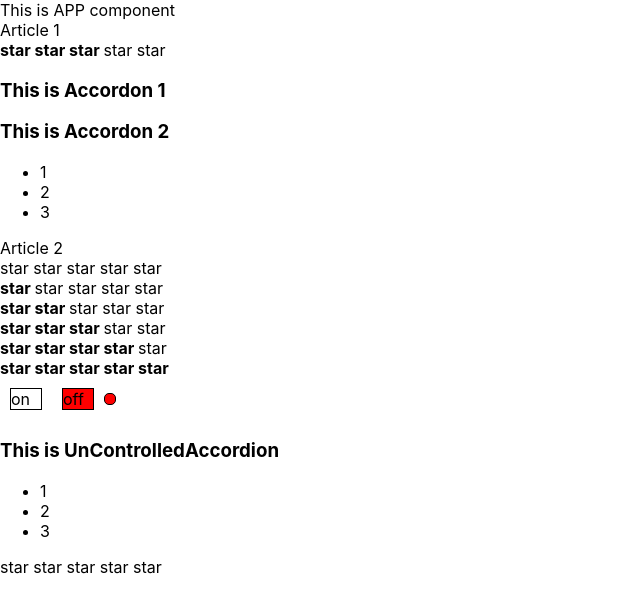
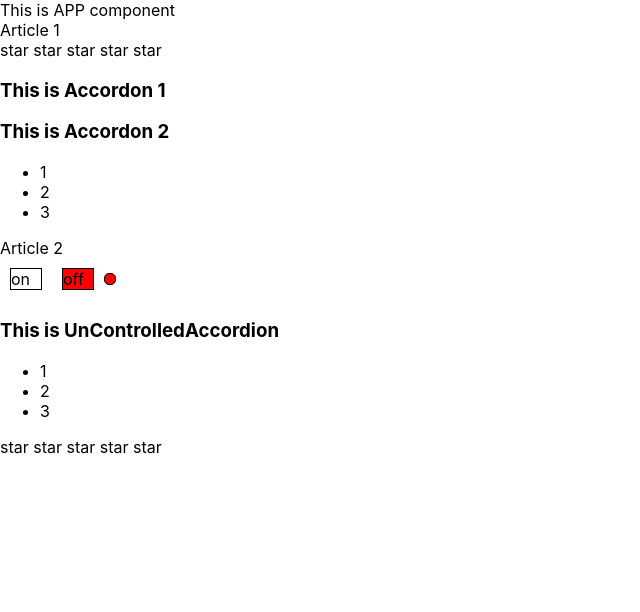
Before and after one commit to Lam1ro4eQ/it-kamasutra, a React (Create React App) app in the folder accordion/: page / in a window 1280 px wide. Shown: the top 612 px of the page, without its empty margins (0-640 px from the left). Built offline with nearby package versions, Linux system fonts and the light colour scheme.

Commit message:
callbacks

```diff
--- a/accordion/src/App.tsx
+++ b/accordion/src/App.tsx
@@ -1,27 +1,31 @@
-import React from 'react';
+import React, {useState} from 'react';
 import {Accordion} from "./components/Accordion/Accordion";
-import {Rating} from "./components/Rating/Rating";
+import {Rating, RatingValueType} from "./components/Rating/Rating";
 import OnOff from "./components/OnOff/OnOff";
 import {UnControlledAccordion} from "./components/UnControlledAccordion/UnControlledAccordion";
 import {UnControlledRating} from "./components/UnControlledRating/UnControlledRating";
 
 
 const App = () => {
+    let [ratingValue, setRatingValue] = useState<RatingValueType>(0)
+
     return (
         <div className={"App"}>
             <PageTitle title={"This is APP component"}/>
             <>Article 1</>
-            <Rating value={3}/>
+            <Rating value={ratingValue} onClick={setRatingValue}/>
+
             <Accordion titleValue={"This is Accordon 1"} collapsed={true}/>
             <Accordion titleValue={"This is Accordon 2"} collapsed={false}/>
+
             <>Article 2</>
-            <Rating value={0}/>
-            <Rating value={1}/>
-            <Rating value={2}/>
-            <Rating value={3}/>
-            <Rating value={4}/>
-            <Rating value={5}/>
-            <OnOff />
+            {/*<Rating value={0}/>*/}
+            {/*<Rating value={1}/>*/}
+            {/*<Rating value={2}/>*/}
+            {/*<Rating value={3}/>*/}
+            {/*<Rating value={4}/>*/}
+            {/*<Rating value={5}/>*/}
+            <OnOff/>
             <UnControlledAccordion titleValue={"This is UnControlledAccordion "}/>
             <UnControlledRating/>
         </div>
--- a/accordion/src/components/Rating/Rating.tsx
+++ b/accordion/src/components/Rating/Rating.tsx
@@ -1,30 +1,38 @@
 import React from "react";
 
-type StarPropsType = {
-    selected: boolean
-}
+
+export type RatingValueType = 0 | 1 | 2 | 3 | 4 | 5;
+
 
 type RatingPropsType = {
-    value:number
+    value: RatingValueType
+    onClick: (value: RatingValueType) => void
 }
 
 export function Rating(props: RatingPropsType) {
     return (
         <div>
-            <Star selected={props.value > 0}/>
-            <Star selected={props.value > 1}/>
-            <Star selected={props.value > 2}/>
-            <Star selected={props.value > 3}/>
-            <Star selected={props.value > 4}/>
+            <Star selected={props.value > 0} onClick={props.onClick} value={1}/>
+            <Star selected={props.value > 1} onClick={props.onClick} value={2}/>
+            <Star selected={props.value > 2} onClick={props.onClick} value={3}/>
+            <Star selected={props.value > 3} onClick={props.onClick} value={4}/>
+            <Star selected={props.value > 4} onClick={props.onClick} value={5}/>
         </div>
     )
 }
 
+type StarPropsType = {
+    selected: boolean
+    value: RatingValueType
+    onClick: (value: RatingValueType) => void
+}
+
 function Star(props: StarPropsType) {
-    if (props.selected === true) {
-        return <span><b> star </b></span>
-    } else {
-        return <span> star </span>
-    }
+    return <span onClick={() => {props.onClick(props.value)}}> {props.selected ? <b>star </b> : 'star '}</span>
+    // if (props.selected === true) {
+    //     return <span><b> star </b></span>
+    // } else {
+    //     return <span> star </span>
+    // }
 //     {? props.selected $$ `<span><b> star </b></span>` : `<span> star </span>`}
 }
```
